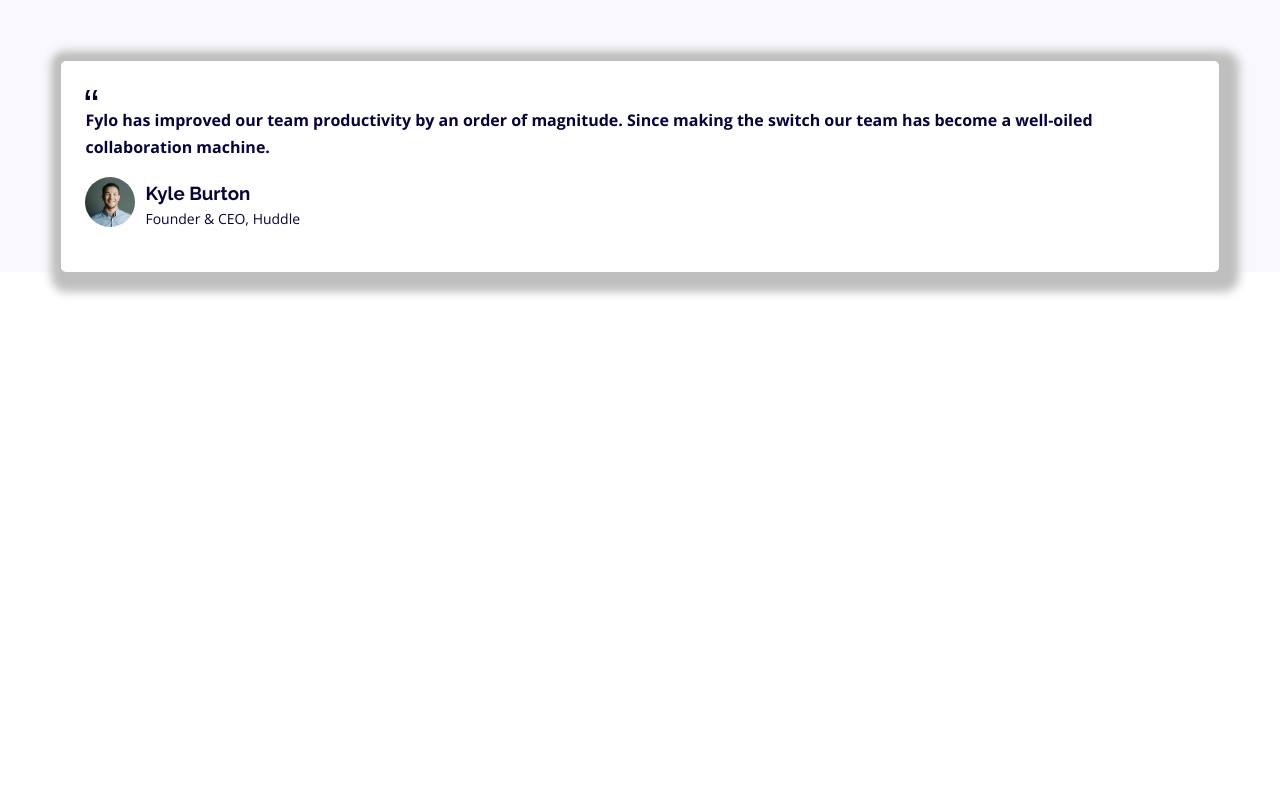
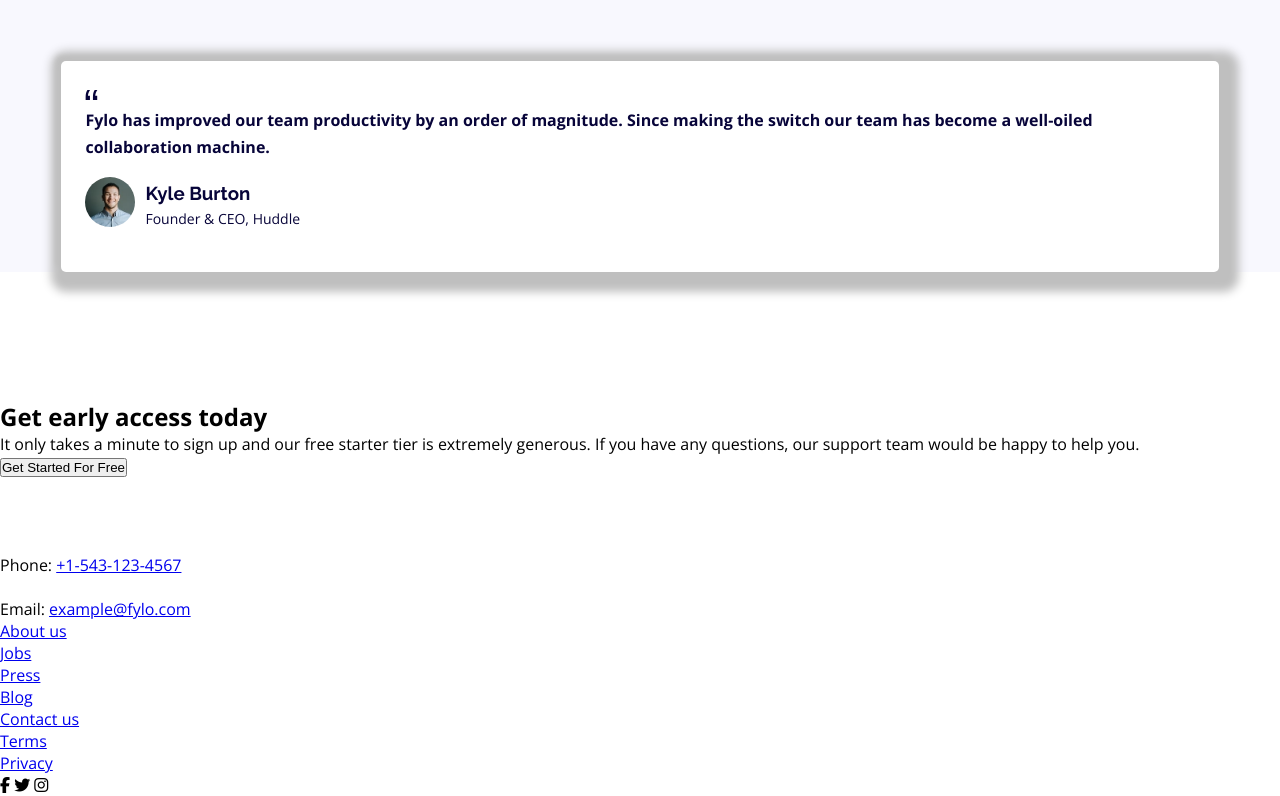
Before and after one commit to Opeyemi-stack/fylo-landing-page-with-two-column-layout-master, a plain HTML site: page index.html in a window 1280 px wide. Shown: the part 2586-3382 px from the top of the page. Before the commit the page ends 2986 px from the top, so only its background shows below. Drawn offline with nearby package versions, Linux system fonts and the light colour scheme.

Commit message:
Added the subscription and footer section

```diff
--- a/index.html
+++ b/index.html
@@ -11,19 +11,17 @@
       sizes="32x32"
       href="./images/favicon-32x32.png"
     />
+    <link
+      rel="stylesheet"
+      href="https://cdnjs.cloudflare.com/ajax/libs/font-awesome/6.7.2/css/all.min.css"
+      integrity="sha512-Evv84Mr4kqVGRNSgIGL/F/aIDqQb7xQ2vcrdIwxfjThSH8CSR7PBEakCr51Ck+w+/U6swU2Im1vVX0SVk9ABhg=="
+      crossorigin="anonymous"
+      referrerpolicy="no-referrer"
+    />
     <link rel="stylesheet" href="style.css" />
     <title>Frontend Mentor | Fylo landing page with two column layout</title>
 
     <!-- Feel free to remove these styles or customise in your own stylesheet 👍 -->
-    <style>
-      .attribution {
-        font-size: 11px;
-        text-align: center;
-      }
-      .attribution a {
-        color: hsl(228, 45%, 44%);
-      }
-    </style>
   </head>
   <body>
     <header class="header">
@@ -33,13 +31,13 @@
       <nav class="nav">
         <ul class="nav__item">
           <li class="nav__list-item">
-            <a href="#" class="nav__link">Features</a>
+            <a href="#" class="nav__link nav__link--hover">Features</a>
           </li>
           <li class="nav__list-item">
-            <a href="#" class="nav__link">Team</a>
+            <a href="#" class="nav__link nav__link--hover">Team</a>
           </li>
           <li class="nav__list-item">
-            <a href="#" class="nav__link">Sign in</a>
+            <a href="#" class="nav__link nav__link--hover">Sign in</a>
           </li>
         </ul>
       </nav>
@@ -65,7 +63,7 @@
               placeholder="Enter your emial..."
               class="hero__input-field"
             />
-            <button class="btn hero__btn">Get Started</button>
+            <button class="hero__btn btn--hover">Get Started</button>
           </div>
         </div>
       </div>
@@ -94,7 +92,11 @@
           </p>
           <div class="testimonial">
             <span class="qoutes-icon-wrapper">
-              <img src="/images/icon-quotes.svg" alt="qoutes" />
+              <img
+                class="quotes-icon"
+                src="/images/icon-quotes.svg"
+                alt="qoutes"
+              />
             </span>
             <p class="testimonial__description">
               Fylo has improved our team productivity by an order of magnitude.
@@ -120,21 +122,105 @@
           </div>
         </div>
       </div>
+      <div class="subscription">
+        <div class="subscription__text-content">
+          <h2 class="subscription__title">Get early access today</h2>
+          <p class="subscription__description">
+            It only takes a minute to sign up and our free starter tier is
+            extremely generous. If you have any questions, our support team
+            would be happy to help you.
+          </p>
+        </div>
+        <form class="subscriptio
+            class="subscription__email-field"
+            placeholder="example@email.com"
+            type="email"
+            name="email"
+          />
+          <button class="subscription__btn btn--hover">
+            Get Started For Free
+          </button>
+        </form>
+      </div>
     </main>
-    <!--
-    Get early access
-    today It only takes a minute to sign up and our free starter tier is
-    extremely generous. If you have any questions, our support team would be
-    happy to help you. Get Started For Free Phone: +1-543-123-4567
-    example@fylo.com About Us Jobs Press Blog Contact Us Terms Privacy
-
-    <footer>
-      <p class="attribution">
-        Challenge by
-        <a href="https://www.frontendmentor.io?ref=challenge" target="_blank"
-          >Frontend Mentor</a
-        >. Coded by <a href="#">Your Name Here</a>.
-      </p>
-    </footer>-->
+    <footer class="footer">
+      <div class="">
+        <img class="footer__logo" src="/images/logo2.svg" alt="Logo" />
+      </div>
+      <div class="footer__flex">
+        <div class="footer__contacts">
+          <div class="footer__phone-wrapper">
+            <span class="phone-icon-wrapper">
+              <img
+                class="phone-icon"
+                src="./images/icon-phone.svg"
+                alt="Phone"
+              />
+            </span>
+            <p class="footer__phone ">
+              Phone:
+              <a class="footer__link" href="tel:+">+1-543-123-4567</a>
+            </p>
+          </div>
+          <div class="footer__email-wrapper">
+            <span class="email-icon-wrapper">
+              <img
+                class="email-icon"
+                src="./images/icon-email.svg"
+                alt="Email"
+              />
+            </span>
+            <p class="footer__email">
+              Email:
+              <a class="footer__link" href="mailto:example@fylo.com"
+                >example@fylo.com</a
+              >
+            </p>
+          </div>
+        </div>
+        <ul class="footer__list">
+          <li class="footer__list-item">
+            <a href="#" class="footer__link footer__link--hover">About us</a>
+          </li>
+          <li class="footer__list-item">
+            <a href="#" class="footer__link footer__link--hover">Jobs</a>
+          </li>
+          <li class="footer__list-item">
+            <a href="#" class="footer__link footer__link--hover">Press</a>
+          </li>
+          <li class="footer__list-item">
+            <a href="#" class="footer__link footer__link--hover">Blog</a>
+          </li>
+        </ul>
+        <ul class="footer__list footer__list-two">
+          <li class="footer__list-item">
+            <a href="#" class="footer__link footer__link--hover">Contact us</a>
+          </li>
+          <li class="footer__list-item">
+            <a href="#" class="footer__link footer__link--hover">Terms</a>
+          </li>
+          <li class="footer__list-item">
+            <a href="#" class="footer__link footer__link--hover">Privacy</a>
+          </li>
+        </ul>
+        <div class="footer__socials">
+          <span class="social-icons-wrapper">
+            <i
+              class="fa-brands fa-facebook-f social-icons social-icons--hover"
+            ></i>
+          </span>
+          <span class="social-icons-wrapper">
+            <i
+              class="fa-brands fa-twitter social-icons social-icons--hover"
+            ></i>
+          </span>
+          <span class="social-icons-wrapper">
+            <i
+              class="fa-brands fa-instagram social-icons social-icons--hover"
+            ></i>
+          </span>
+        </div>
+      </div>
+    </footer>
   </body>
 </html>
```
